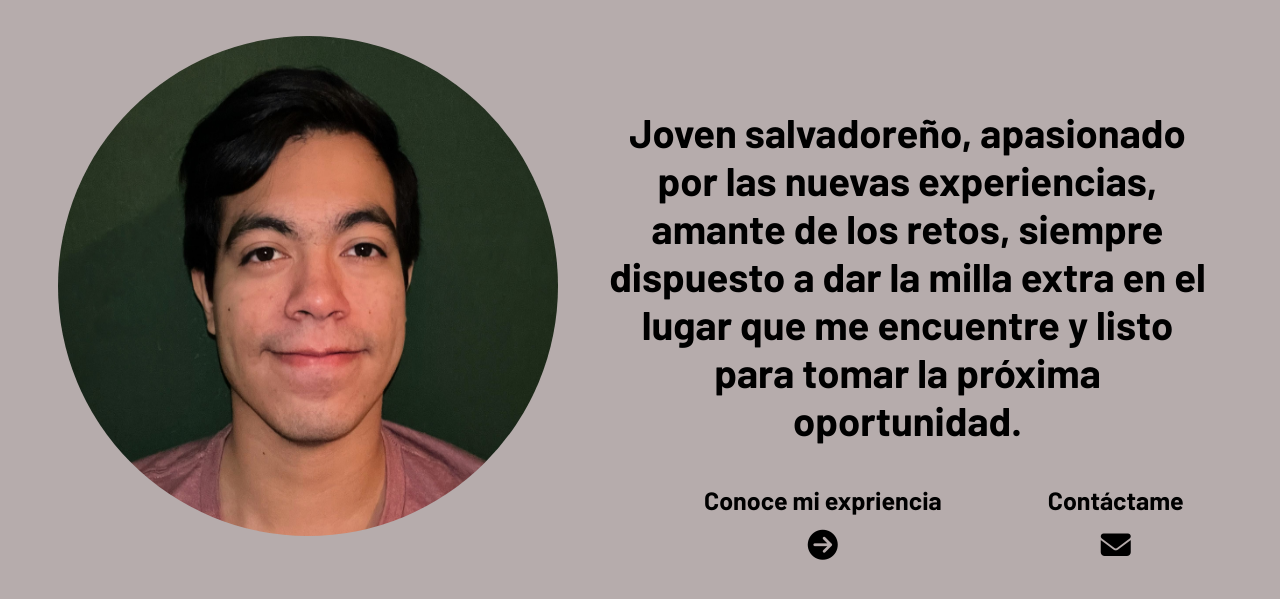
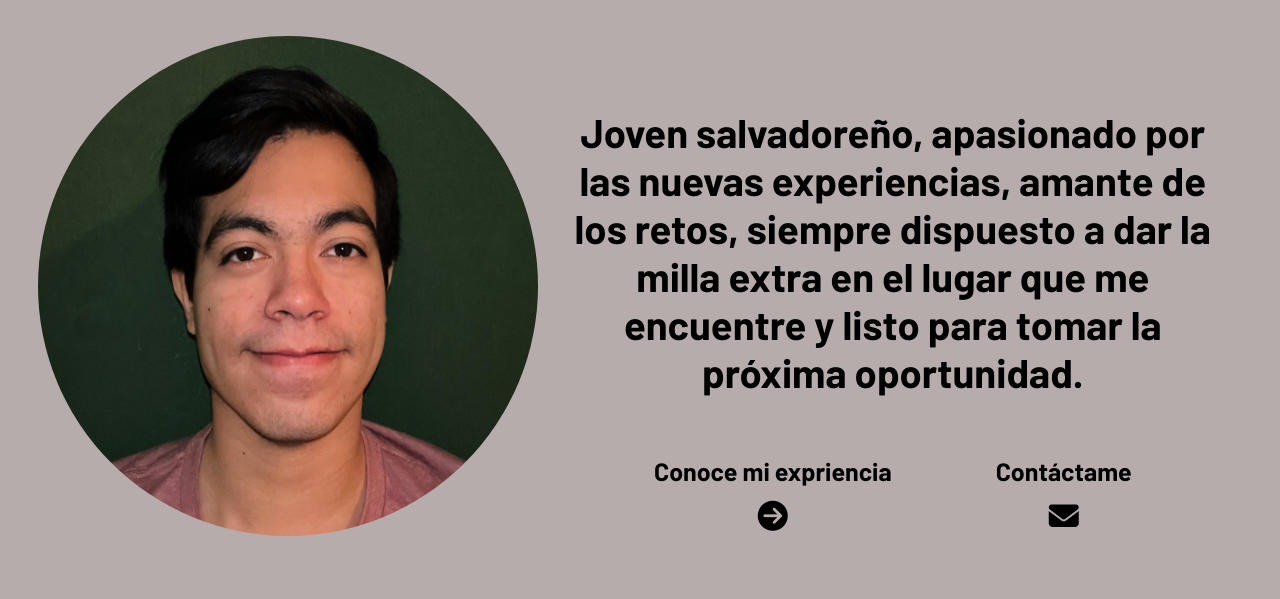
Before and after one commit to carlosgomez03/MyPortfolio, a plain HTML site: page index.html in a window 1280 px wide. Shown: the part 89-688 px from the top of the page. Drawn offline with Linux system fonts and the light colour scheme.

Commit message:
Final adjustments

```diff
--- a/static/style.css
+++ b/static/style.css
@@ -26,10 +26,10 @@ button {
     font-family: "Barlow";
     font-weight: bold;
     font-size: 25px;
-    margin-left: 90px;
     border-radius: 8px;
     border-width: 0;
     text-align:center;
+    padding: 20px 50px;
 }
 
 button:hover {
@@ -40,12 +40,14 @@ button:hover {
 
 #imgdiv {
     float: left;
+    width: 40%;
 }
 
 #textobienvenida {
-    padding-top: 60px;
-    padding-left: 600px;
-    padding-right: 65px;
+    width: 60%;
+    padding:60px 0px;
+    float: right;
+    text-align: center;
 
 }
 
@@ -55,7 +57,7 @@ button:hover {
     font-size: 40px;
     color: black;
     align-items:baseline;
-    padding-right: 0;
+    padding: 0px 40px;
     text-align:center;
 }
 
@@ -72,7 +74,7 @@ button:hover {
     width: 500px;
     height: 500px;
     border-radius: 50%;
-    margin-left: 50px;
+    margin-left: 30px;
     padding-top: 28px;
     padding-bottom: 28px;
 }
```
